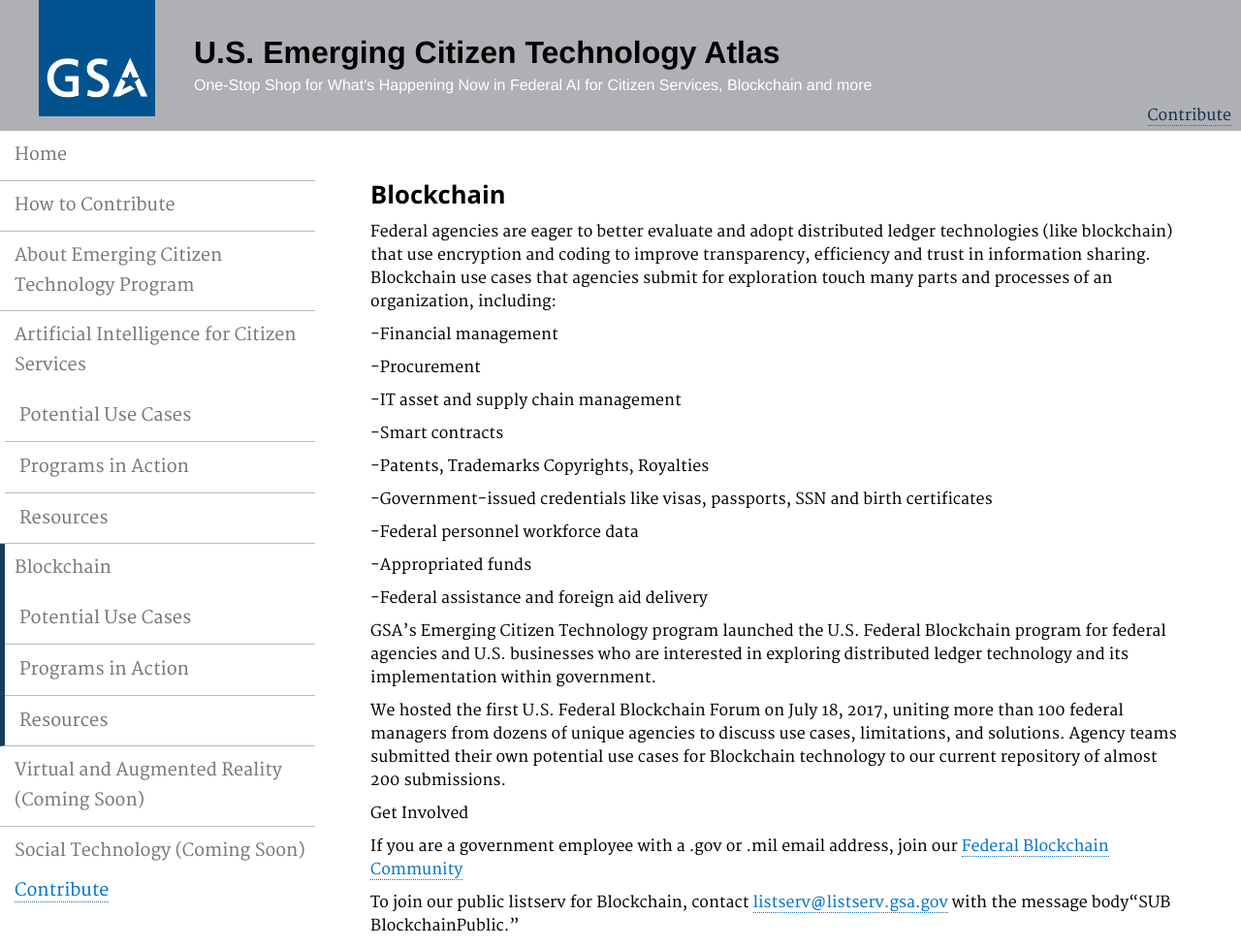
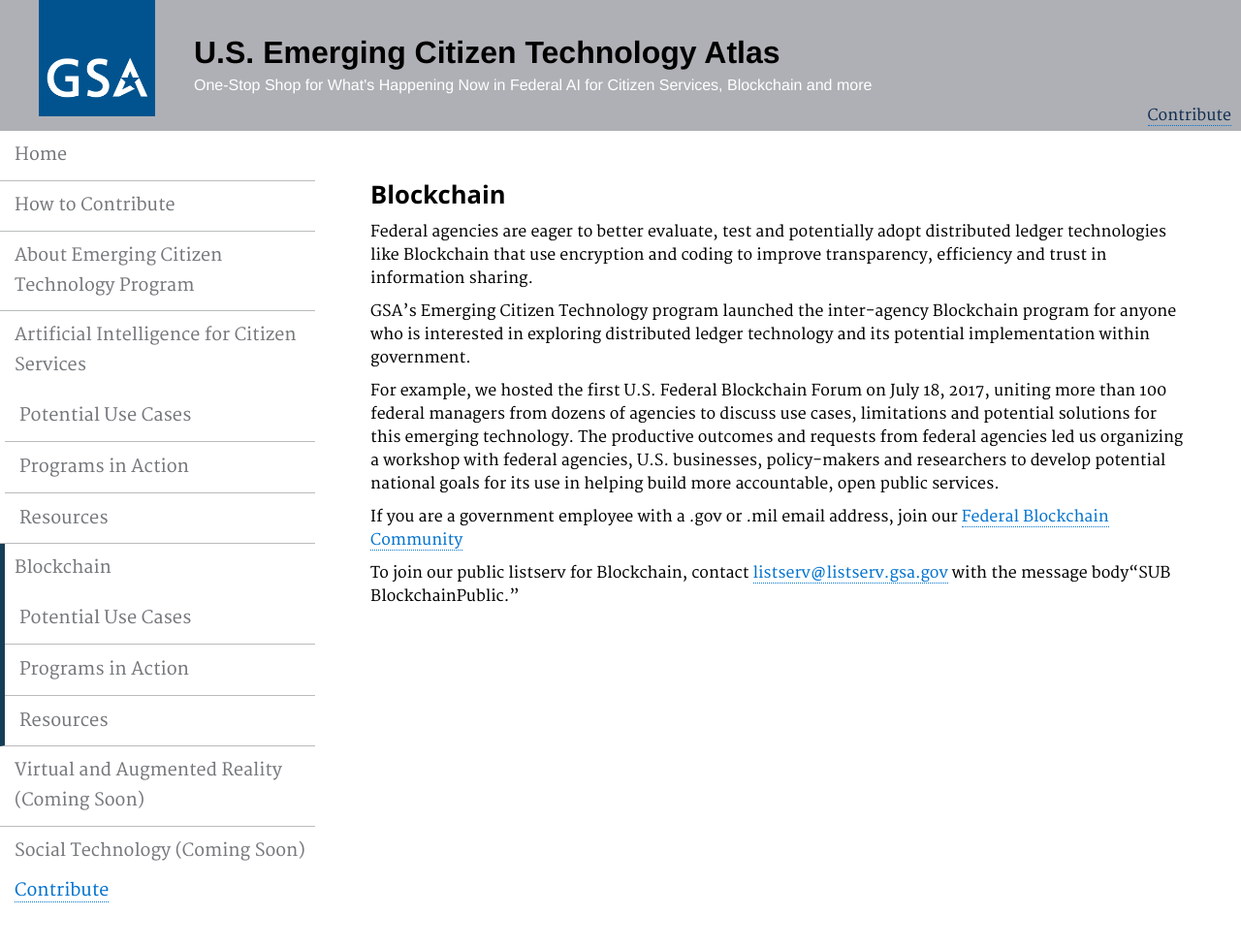
Before and after one commit to GSA/emerging-technology-atlas, a Jekyll site: the page built from pages/Blockchain.md, in a window 1280 px wide. Shown: the whole page at 97% size. Built offline with Jekyll 4.4.1, drawn with Linux system fonts in a browser that asks for light colours; after the commit the page ends 945 px from its top, so only the background shows below that.

Commit message:
Update Blockchain.md

```diff
--- a/pages/Blockchain.md
+++ b/pages/Blockchain.md
@@ -8,23 +8,11 @@ description: ""
 ### Blockchain
 
 
-<p>Federal agencies are eager to better evaluate and adopt distributed ledger technologies (like blockchain) that use encryption and coding to improve transparency, efficiency and trust in information sharing. Blockchain use cases that agencies submit for exploration touch many parts and processes of an organization, including:</p>
+<p>Federal agencies are eager to better evaluate, test and potentially adopt distributed ledger technologies like Blockchain that use encryption and coding to improve transparency, efficiency and trust in information sharing.
 
-<p>-Financial management</p>
-<p>-Procurement</p>
-<p>-IT asset and supply chain management</p>
-<p>-Smart contracts</p>
-<p>-Patents, Trademarks Copyrights, Royalties</p>
-<p>-Government-issued credentials like visas, passports, SSN and birth certificates</p>
-<p>-Federal personnel workforce data</p>
-<p>-Appropriated funds</p>
-<p>-Federal assistance and foreign aid delivery</p>
+<p>GSA’s Emerging Citizen Technology program launched the inter-agency Blockchain program for anyone who is interested in exploring distributed ledger technology and its potential implementation within government.</p>
 
-<p>GSA’s Emerging Citizen Technology program launched the U.S. Federal Blockchain program for federal agencies and U.S. businesses who are interested in exploring distributed ledger technology and its implementation within government.</p>
-
-<p>We hosted the first U.S. Federal Blockchain Forum on July 18, 2017, uniting more than 100 federal managers from dozens of unique agencies to discuss use cases, limitations, and solutions. Agency teams submitted their own potential use cases for Blockchain technology to our current repository of almost 200 submissions.</p>
-
-<p>Get Involved</p>
+<p>For example, we hosted the first U.S. Federal Blockchain Forum on July 18, 2017, uniting more than 100 federal managers from dozens of agencies to discuss use cases, limitations and potential solutions for this emerging technology. The productive outcomes and requests from federal agencies led us organizing a workshop with federal agencies, U.S. businesses, policy-makers and researchers to develop potential national goals for its use in helping build more accountable, open public services.</p>
 
 <p>If you are a government employee with a .gov or .mil email address, join our <a href="mailto:Blockchain-subscribe-request@listserv.gsa.gov?subject=Blockchain%20listserv">Federal Blockchain Community</a></p>
 
```
